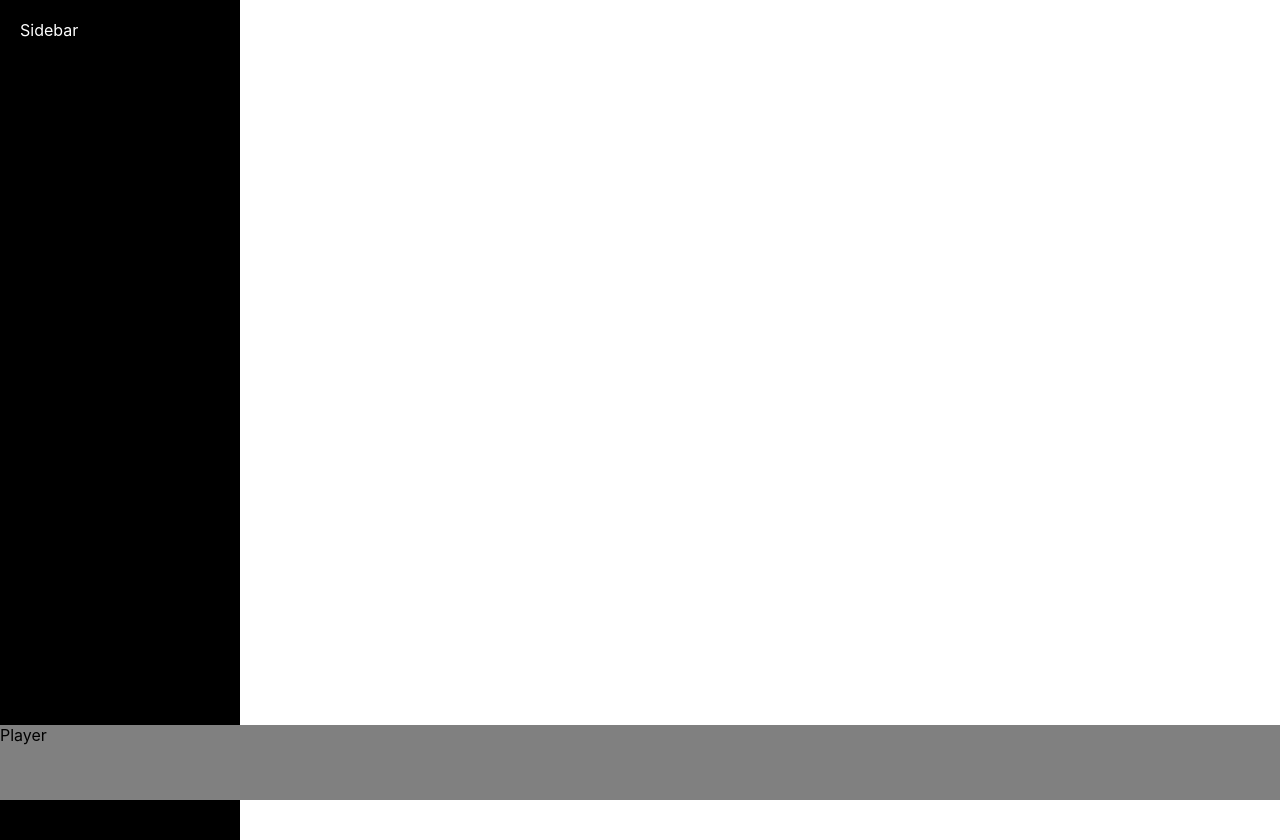
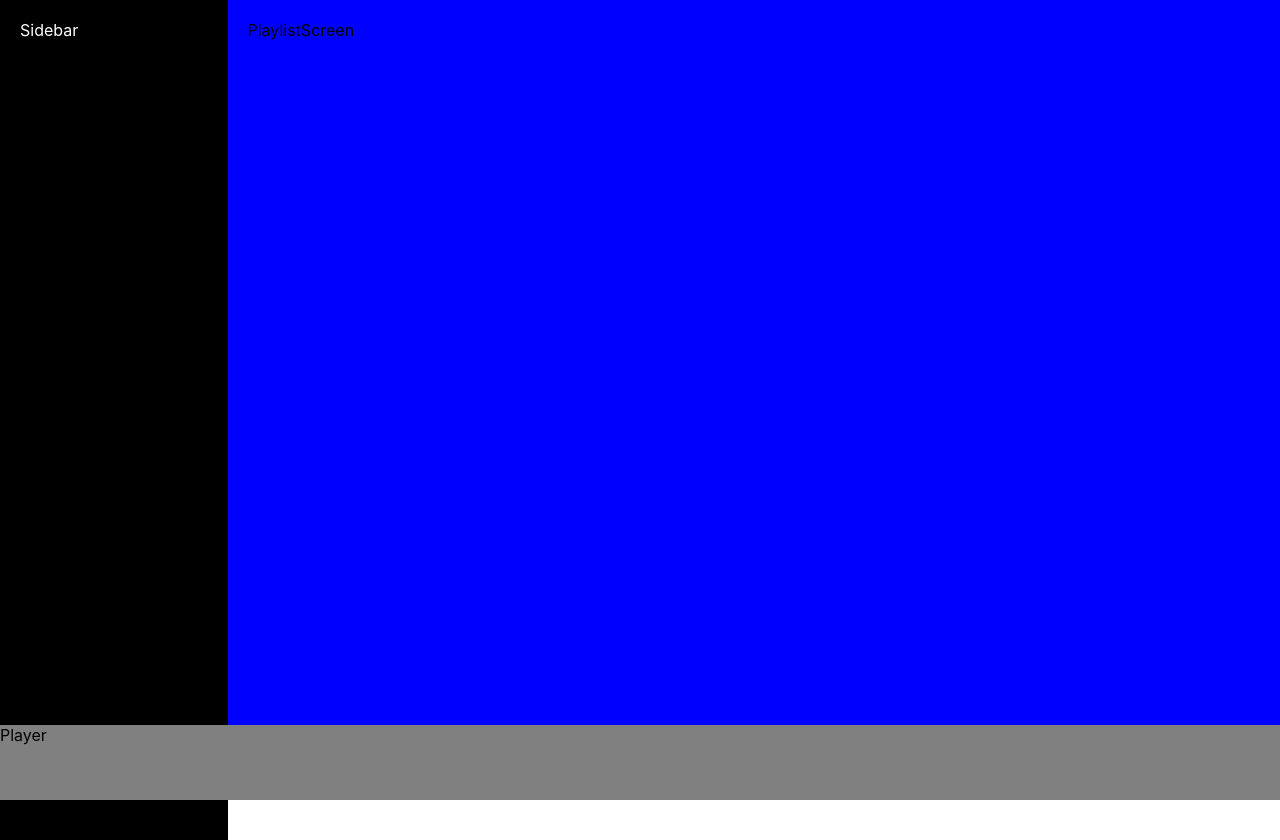
Before and after one commit to tyuen11/Marvin-s-Studio, a React (Create React App) app in the folder marvin/: page / in a window 1280 px wide. After the commit the page ends 800 px from the top, so only its background shows below. Built offline with nearby package versions, Linux system fonts and the light colour scheme.

Commit message:
Added base PlaylistScreen, add modals to folder

```diff
--- a/marvin/src/App.js
+++ b/marvin/src/App.js
@@ -2,18 +2,20 @@
 import './App.css';
 import Sidebar from './components/Sidebar.js'
 import Player from './components/Player'
+import PlaylistScreen from './components/playlist_screen/PlaylistScreen'
 
 function App() {
   const msStyle={
     height:'100%',
     width: '100%',
-    position: 'absolute',
+    position: 'fixed',
     display: 'flex'
   }
   return (
     <div className='MarvinsStudio' style={msStyle}>
       <Sidebar/>
       <Player/>
+      <PlaylistScreen/>
     </div>
   );
 }
--- /dev/null
+++ b/marvin/src/components/playlist_screen/PlaylistScreen.js
@@ -0,0 +1,17 @@
+import React from 'react'
+
+class PlaylistScreen extends React.Component {
+    render() {
+        const playlistScreenStyle={
+            width: 'calc(100% - 200px)',
+            padding: 20,
+            background: 'blue'
+        }
+
+        return (
+            <div className='PlaylistScreen' style={playlistScreenStyle}>PlaylistScreen</div>
+        )
+    }
+}
+
+export default PlaylistScreen
```
